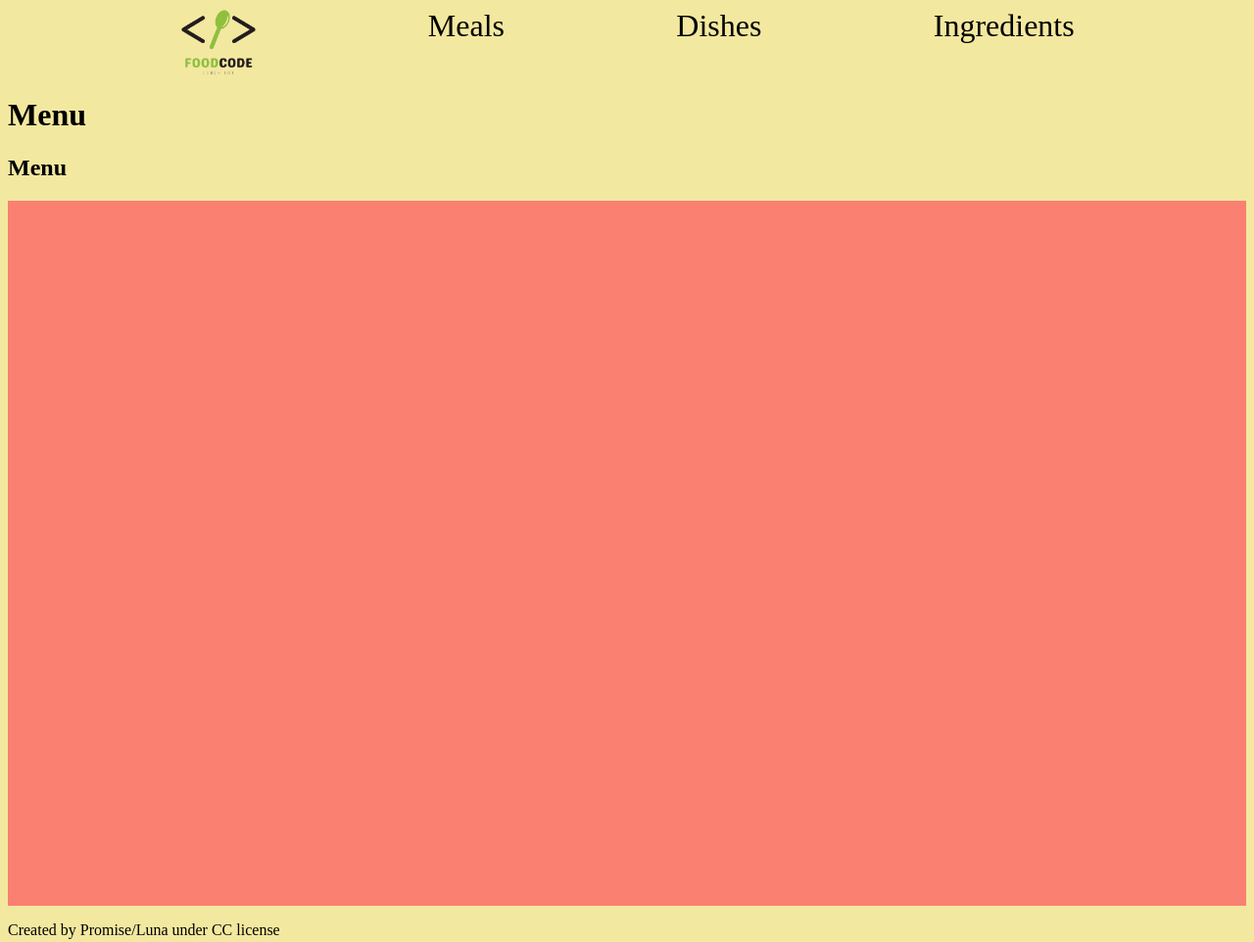
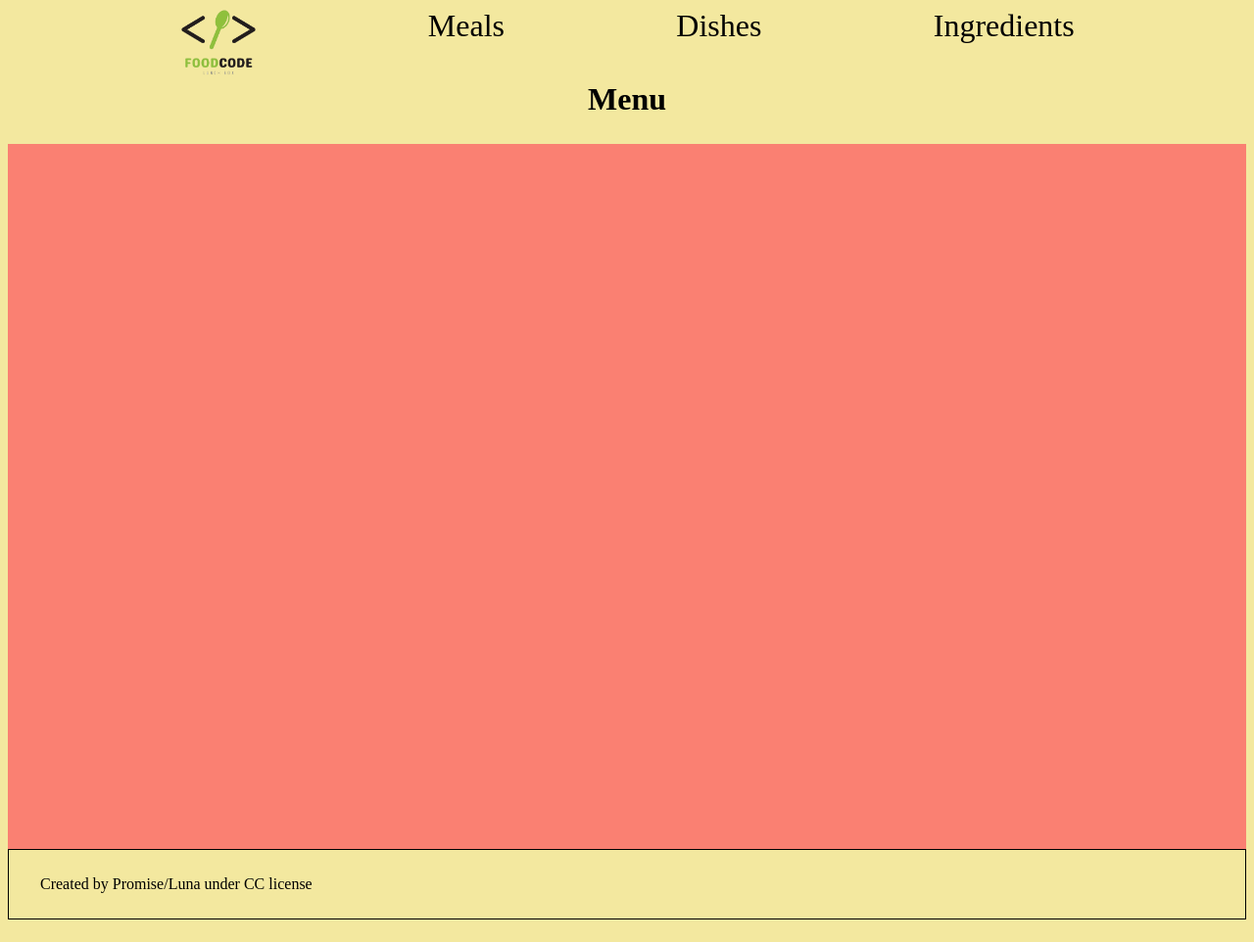
Before and after one commit to Ukaypromise/FoodMD, a website built with webpack: page src/index.html in a window 1280 px wide. Shown: the whole page at 98% size. Built offline with nearby package versions, Linux system fonts and the light colour scheme; no server answers.

Commit message:
Fix linter errors and refactor code

```diff
--- a/src/index.html
+++ b/src/index.html
@@ -13,18 +13,17 @@
       <a href="" class="dishes">Dishes</a>
       <a href="" class="ingredients">Ingredients</a>
     </header>
-    <div>
-    <h1 class="testfour">Menu</h1>
-</div>
-    <section>
-      <h2 class="testfive">Menu</h2>
-      <div class="container">
-        <div id="food-items"></div>
-      </div>
-    </section>
+    <main>
+      <section>
+        <h1 class="testfour">Menu</h1>
+        <div class="container">
+          <div id="food-items"></div>
+        </div>
+      </section>
+    </main>
 
-    <!-- <footer> -->
+    <footer>
       <p class="credit">Created by Promise/Luna under CC license</p>
-    <!-- </footer> -->
+    </footer>
   </body>
 </html>
--- a/src/style.css
+++ b/src/style.css
@@ -24,6 +24,12 @@
   background-color: salmon;
 }
 
+h1{
+  font-size: 2rem;
+  text-align: center;
+  margin-top: 5px;
+}
+
 #food-items {
   display: grid;
   grid-template-columns: 300px 300px 30px;
```
Also changed, not shown: dist/index.html, dist/main.js.
